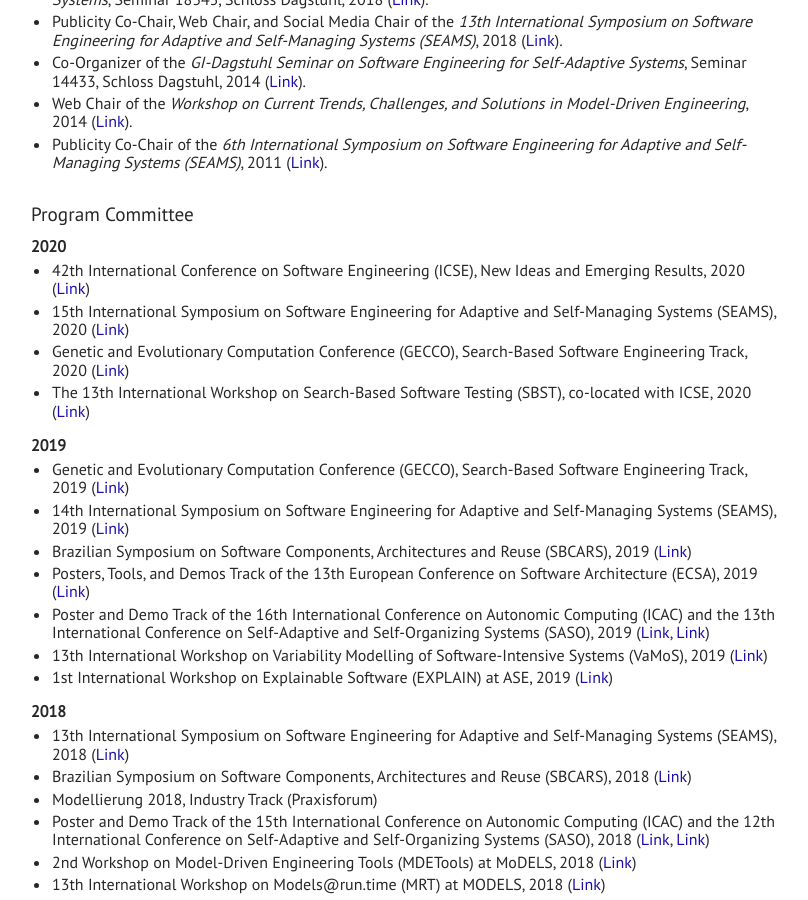
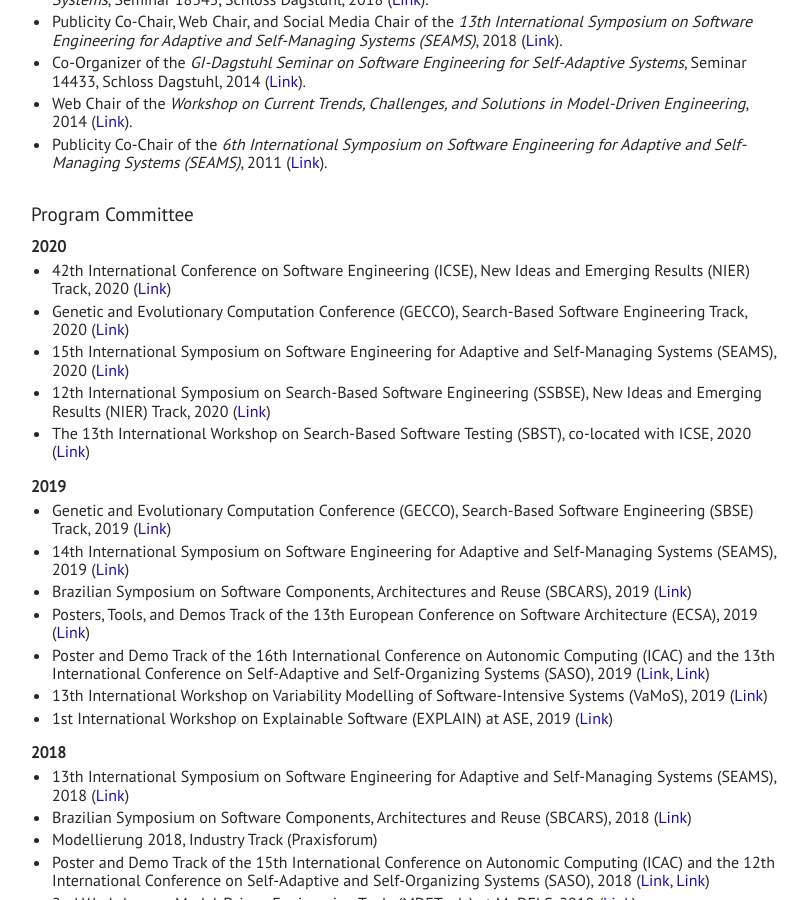
Before and after one commit to thomas-vogel/thomas-vogel.github.io, a Jekyll site: the page built from _pages/activities.md, in a window 1280 px wide and 900 px high, scrolled down 806 px. Shown: the whole window, without its empty margins (234-1042 px from the left). Built offline with Jekyll 4.4.1, drawn with Linux system fonts in a browser that asks for light colours.

Commit message:
Add SSBSE'20 NIER PC.

```diff
--- a/_pages/activities.md
+++ b/_pages/activities.md
@@ -40,13 +40,14 @@
 ## Program Committee
 
 ### 2020
-* 42th International Conference on Software Engineering (ICSE), New Ideas and Emerging Results, 2020 ([Link](https://conf.researchr.org/track/icse-2020/icse-2020-New-Ideas-and-Emerging-Results){:target="_blank"})
+* 42th International Conference on Software Engineering (ICSE), New Ideas and Emerging Results (NIER) Track, 2020 ([Link](https://conf.researchr.org/track/icse-2020/icse-2020-New-Ideas-and-Emerging-Results){:target="_blank"})
+* Genetic and Evolutionary Computation Conference (GECCO), Search-Based Software Engineering Track, 2020 ([Link](https://gecco-2020.sigevo.org/){:target="_blank"})
 * 15th International Symposium on Software Engineering for Adaptive and Self-Managing Systems (SEAMS), 2020 ([Link](https://conf.researchr.org/home/seams-2020){:target="_blank"})
-* Genetic and Evolutionary Computation Conference (GECCO), Search-Based Software Engineering Track, 2020 ([Link](https://gecco-2020.sigevo.org/){:target="_blank"})
+* 12th International Symposium on Search-Based Software Engineering (SSBSE), New Ideas and Emerging Results (NIER) Track, 2020 ([Link](http://ssbse2020.di.uniba.it/){:target="_blank"})
 * The 13th International Workshop on Search-Based Software Testing (SBST), co-located with ICSE, 2020 ([Link](https://sbst20.github.io/){:target="_blank"})
 
 ### 2019
-* Genetic and Evolutionary Computation Conference (GECCO), Search-Based Software Engineering Track, 2019 ([Link](https://gecco-2019.sigevo.org/){:target="_blank"})
+* Genetic and Evolutionary Computation Conference (GECCO), Search-Based Software Engineering (SBSE) Track, 2019 ([Link](https://gecco-2019.sigevo.org/){:target="_blank"})
 * 14th International Symposium on Software Engineering for Adaptive and Self-Managing Systems (SEAMS), 2019 ([Link](http://2019.seams-symposia.org){:target="_blank"})
 * Brazilian Symposium on Software Components, Architectures and Reuse (SBCARS), 2019 ([Link](http://cbsoft2019.ufba.br/#/sbcars){:target="_blank"})
 * Posters, Tools, and Demos Track of the 13th European Conference on Software Architecture (ECSA), 2019 ([Link](https://ecsa2019.univ-lille.fr/tracks/posters-tools-demos){:target="_blank"})
```
